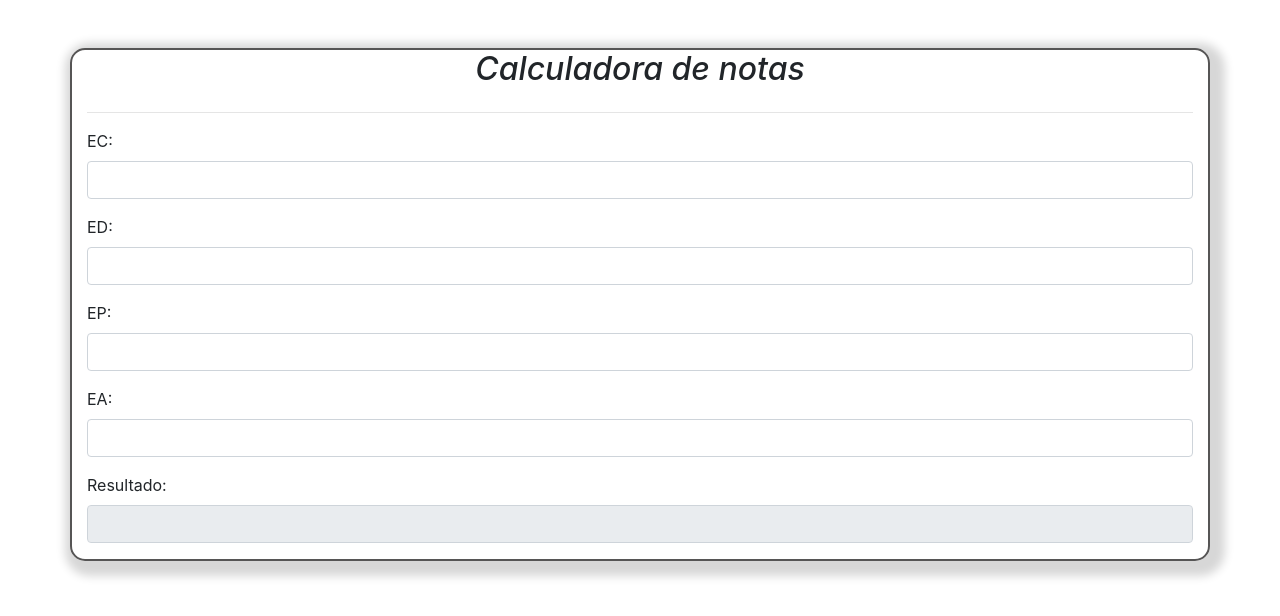
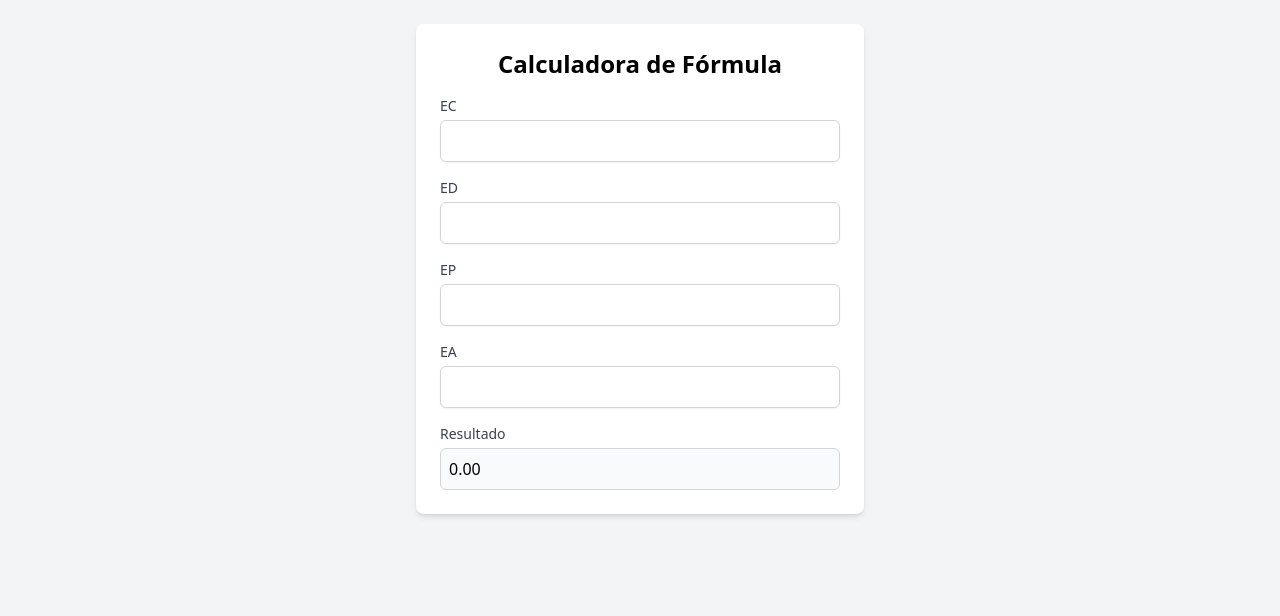
Before and after one commit to Bjohan23/calcular-notas, a plain HTML site: page index.html in a window 1280 px wide. Drawn offline with nearby package versions, Linux system fonts and the light colour scheme.

Commit message:
primer commit

```diff
--- a/index.html
+++ b/index.html
@@ -1,47 +1,48 @@
 <!DOCTYPE html>
 <html lang="es">
 <head>
-    <meta charset="UTF-8" />
-    <meta name="viewport" content="width=device-width, initial-scale=1.0" />
-    <title>Calculadora de notas en Tiempo Real</title>
-    <link
-      rel="stylesheet"
-      href="https://maxcdn.bootstrapcdn.com/bootstrap/4.0.0/css/bootstrap.min.css"
-    />
-    <link rel="stylesheet" href="style.css" />
+    <meta charset="UTF-8">
+    <meta name="viewport" content="width=device-width, initial-scale=1.0">
+    <title>Calculadora de Fórmula</title>
+    <script src="https://cdn.tailwindcss.com"></script>
 </head>
-  <body>
-    <div class="container mt-5">
-      <h2 class="text-center mb-4 font-italic">Calculadora de notas</h2>
-      <hr />
-      <form id="formulario">
-        <div class="form-group">
-          <label for="ec">EC:</label>
-          <input type="number" class="form-control" id="ec" required />
+<body class="bg-gray-100 p-6">
+    <div class="max-w-md mx-auto bg-white p-6 rounded-lg shadow-md">
+        <h1 class="text-2xl font-bold mb-4 text-center">Calculadora de Fórmula</h1>
+        <form id="calcForm" class="space-y-4">
+            <div>
+                <label for="ec" class="block text-sm font-medium text-gray-700">EC</label>
+                <input type="number" id="ec" name="ec" class="mt-1 block w-full p-2 border border-gray-300 rounded-md shadow-sm focus:outline-none focus:ring-2 focus:ring-blue-500" step="any">
             </div>
-        <div class="form-group">
-          <label for="ed">ED:</label>
-          <input type="number" class="form-control" id="ed" required />
+            <div>
+                <label for="ed" class="block text-sm font-medium text-gray-700">ED</label>
+                <input type="number" id="ed" name="ed" class="mt-1 block w-full p-2 border border-gray-300 rounded-md shadow-sm focus:outline-none focus:ring-2 focus:ring-blue-500" step="any">
             </div>
-        <div class="form-group">
-          <label for="ep">EP:</label>
-          <input type="number" class="form-control" id="ep" required />
+            <div>
+                <label for="ep" class="block text-sm font-medium text-gray-700">EP</label>
+                <input type="number" id="ep" name="ep" class="mt-1 block w-full p-2 border border-gray-300 rounded-md shadow-sm focus:outline-none focus:ring-2 focus:ring-blue-500" step="any">
             </div>
-        <div class="form-group">
-          <label for="ea">EA:</label>
-          <input type="number" class="form-control" id="ea" required />
+            <div>
+                <label for="ea" class="block text-sm font-medium text-gray-700">EA</label>
+                <input type="number" id="ea" name="ea" class="mt-1 block w-full p-2 border border-gray-300 rounded-md shadow-sm focus:outline-none focus:ring-2 focus:ring-blue-500" step="any">
             </div>
-        <div class="form-group">
-          <label for="resultado">Resultado:</label>
-          <input type="text" class="form-control" id="resultado" readonly />
+            <div>
+                <label class="block text-sm font-medium text-gray-700">Resultado</label>
+                <div id="resultado" class="mt-1 p-2 border border-gray-300 rounded-md bg-gray-50">0.00</div>
             </div>
         </form>
     </div>
 
-    <!-- Agrega la referencia de Bootstrap JS y Popper.js antes de la de jQuery -->
-    <script src="https://code.jquery.com/jquery-3.2.1.slim.min.js"></script>
-    <script src="https://cdnjs.cloudflare.com/ajax/libs/popper.js/1.12.9/umd/popper.min.js"></script>
-    <script src="https://maxcdn.bootstrapcdn.com/bootstrap/4.0.0/js/bootstrap.min.js"></script>
-    <script src="script.js"></script>
+    <script>
+        document.getElementById('calcForm').addEventListener('input', function () {
+            const ec = parseFloat(document.getElementById('ec').value) || 0;
+            const ed = parseFloat(document.getElementById('ed').value) || 0;
+            const ep = parseFloat(document.getElementById('ep').value) || 0;
+            const ea = parseFloat(document.getElementById('ea').value) || 0;
+
+            const resultado = ec * 0.25 + ed * 0.30 + ep * 0.40 + ea * 0.05;
+            document.getElementById('resultado').textContent = resultado.toFixed(2);
+        });
+    </script>
 </body>
 </html>
--- a/script.js
+++ /dev/null
@@ -1,26 +0,0 @@
-// Obtener referencias a los elementos del formulario
-var ecInput = document.getElementById("ec");
-var edInput = document.getElementById("ed");
-var epInput = document.getElementById("ep");
-var eaInput = document.getElementById("ea");
-var resultadoInput = document.getElementById("resultado");
-
-// Agregar event listeners para el evento input en cada campo
-ecInput.addEventListener("input", calcular);
-edInput.addEventListener("input", calcular);
-epInput.addEventListener("input", calcular);
-eaInput.addEventListener("input", calcular);
-
-function calcular() {
-  // Obtener los valores de los campos
-  var ec = parseFloat(ecInput.value) || 0;
-  var ed = parseFloat(edInput.value) || 0;
-  var ep = parseFloat(epInput.value) || 0;
-  var ea = parseFloat(eaInput.value) || 0;
-
-  // Calcular el resultado de la fórmula
-  var resultado = ec * 0.25 + ed * 0.3 + ep * 0.4 + ea * 0.05;
-
-  // Mostrar el resultado en el campo correspondiente
-  resultadoInput.value = resultado.toFixed(2);
-}
--- a/style.css
+++ /dev/null
@@ -1,9 +0,0 @@
-body {
-  background-color: rgb(255, 255, 255);
-}
-
-.container {
-  border: 2px solid rgb(86, 85, 85);
-  border-radius: 15px;
-  box-shadow: 5px 5px 10px 10px rgb(215, 215, 215);
-}
```
Also changed, not shown: 1 other file. Lines whose indentation alone changed are shown as unchanged.
